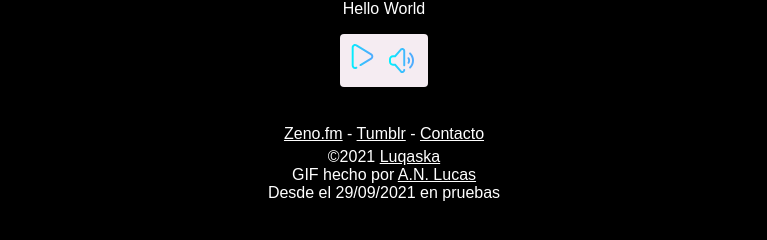
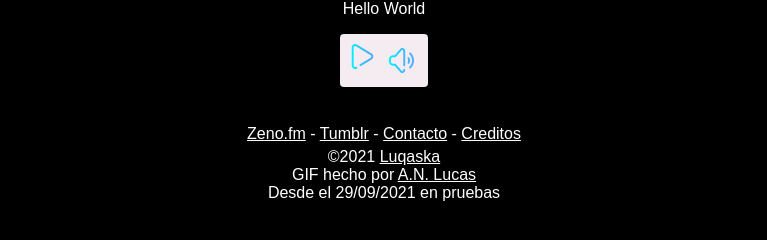
Before and after one commit to Luqaska/ghostboulevard, a plain HTML site: page index.html in a window 1280 px wide. Shown: the part 346-586 px from the top of the page, without its empty margins (256-1023 px from the left). Drawn offline with Linux system fonts and the light colour scheme.

Commit message:
Update index.html

```diff
--- a/index.html
+++ b/index.html
@@ -1,4 +1,3 @@
-
 <html>
   <head>
     <link rel="shortcut icon" type="image/png" href="favicon.png">
@@ -23,7 +22,7 @@
       Your browser does not support the audio element.
     </audio>
     <!--<div><iframe src="https://zeno.fm/player/ghostblvr" width="100%" height="100" frameborder="0" scrolling="no"></iframe></div>-->
-    <footer><a href="https://zeno.fm/ghostblvr/">Zeno.fm</a> - <a href="https://ghostblvr.tumblr.com">Tumblr</a> - <a href="mailto:ghost@getbackinthe.kitchen">Contacto</a><div id="footerer">&copy;2021 <a href="https://lucas.koyu.space">Luqaska</a><br>GIF hecho por <a href="https://anlucas.neocities.org">A.N. Lucas</a><br>Desde el 29/09/2021 en pruebas</div></footer>
+    <footer><a href="https://zeno.fm/ghostblvr/">Zeno.fm</a> - <a href="https://ghostblvr.tumblr.com">Tumblr</a> - <a href="mailto:ghost@getbackinthe.kitchen">Contacto</a> - <a href="credits.html">Creditos</a><div id="footerer">&copy;2021 <a href="https://lucas.koyu.space">Luqaska</a><br>GIF hecho por <a href="https://anlucas.neocities.org">A.N. Lucas</a><br>Desde el 29/09/2021 en pruebas</div></footer>
   </body>
   <script src="audiplay.js"></script>
 </html>
```
